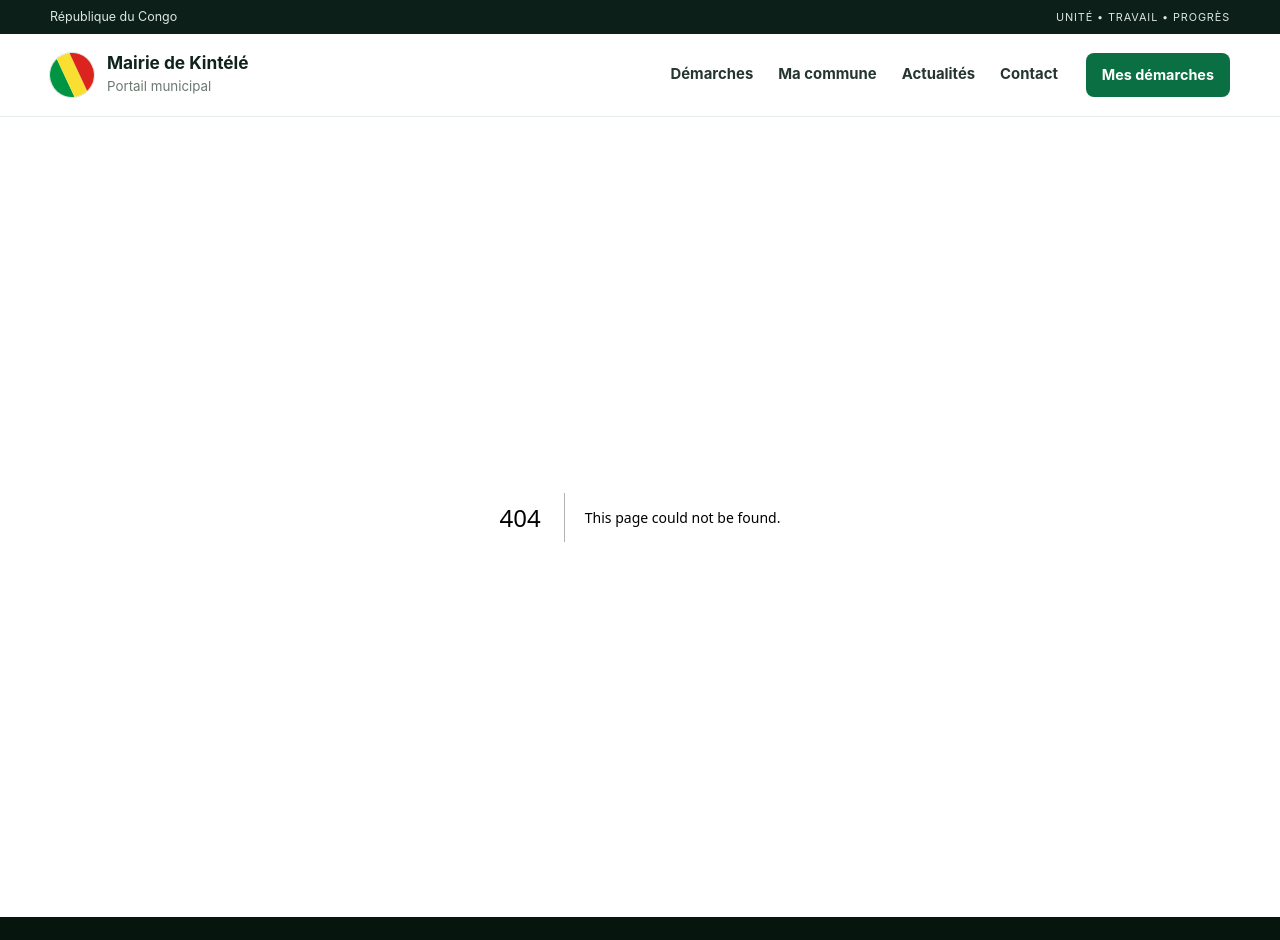
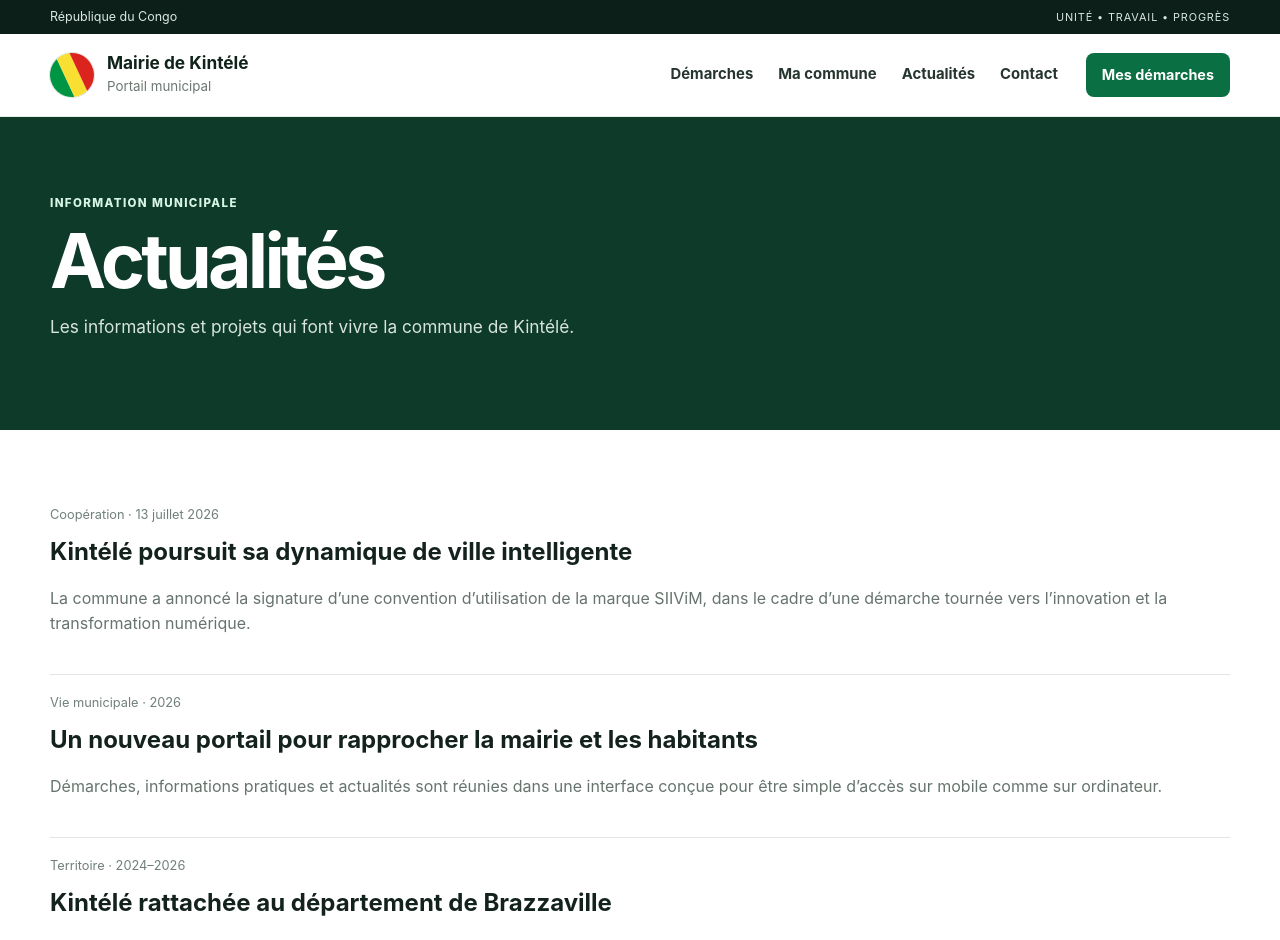
Before and after one commit to sysandro02-byte/Mairie-de-kintele, a Next.js app: page /actualites in a window 1280 px wide. Before the commit this address had no page. Shown: the top 940 px of the page. Built offline with nearby package versions, Linux system fonts and the light colour scheme.

Commit message:
feat: add app/actualites/page.tsx

```diff
--- /dev/null
+++ b/app/actualites/page.tsx
@@ -0,0 +1,45 @@
+const articles = [
+  {
+    date: "13 juillet 2026",
+    category: "Coopération",
+    title: "Kintélé poursuit sa dynamique de ville intelligente",
+    text: "La commune a annoncé la signature d’une convention d’utilisation de la marque SIIViM, dans le cadre d’une démarche tournée vers l’innovation et la transformation numérique.",
+  },
+  {
+    date: "2026",
+    category: "Vie municipale",
+    title: "Un nouveau portail pour rapprocher la mairie et les habitants",
+    text: "Démarches, informations pratiques et actualités sont réunies dans une interface conçue pour être simple d’accès sur mobile comme sur ordinateur.",
+  },
+  {
+    date: "2024–2026",
+    category: "Territoire",
+    title: "Kintélé rattachée au département de Brazzaville",
+    text: "La loi n°29-2024 a redéfini le ressort territorial du département de Brazzaville en y intégrant la commune de Kintélé.",
+  },
+];
+
+export default function ActualitesPage() {
+  return (
+    <>
+      <section className="page-hero">
+        <div className="container">
+          <span className="eyebrow light">Information municipale</span>
+          <h1>Actualités</h1>
+          <p>Les informations et projets qui font vivre la commune de Kintélé.</p>
+        </div>
+      </section>
+      <section className="content-section">
+        <div className="container article-list">
+          {articles.map((article) => (
+            <article className="article-item" key={article.title}>
+              <div className="article-meta">{article.category} · {article.date}</div>
+              <h2>{article.title}</h2>
+              <p>{article.text}</p>
+            </article>
+          ))}
+        </div>
+      </section>
+    </>
+  );
+}
```
